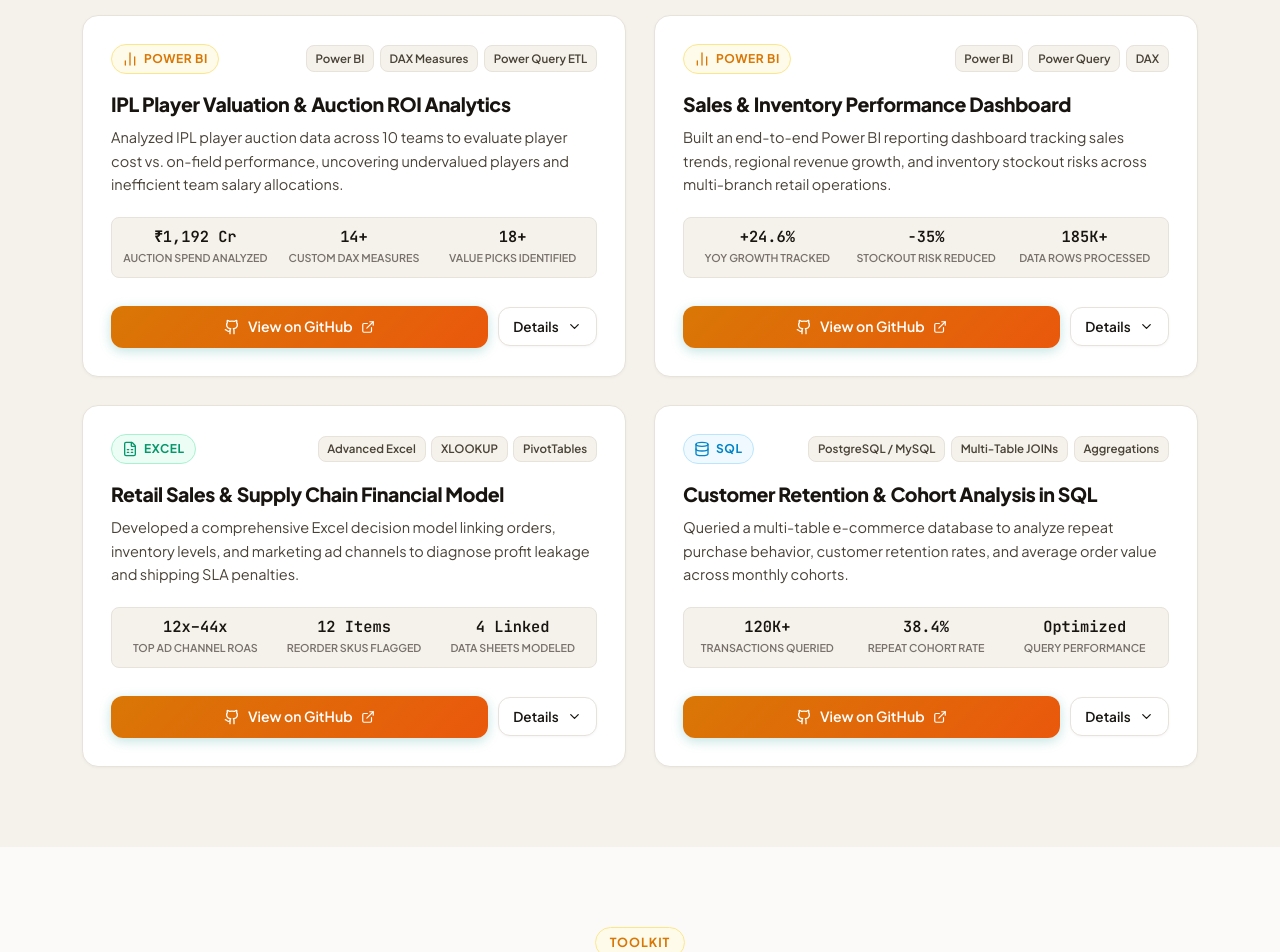
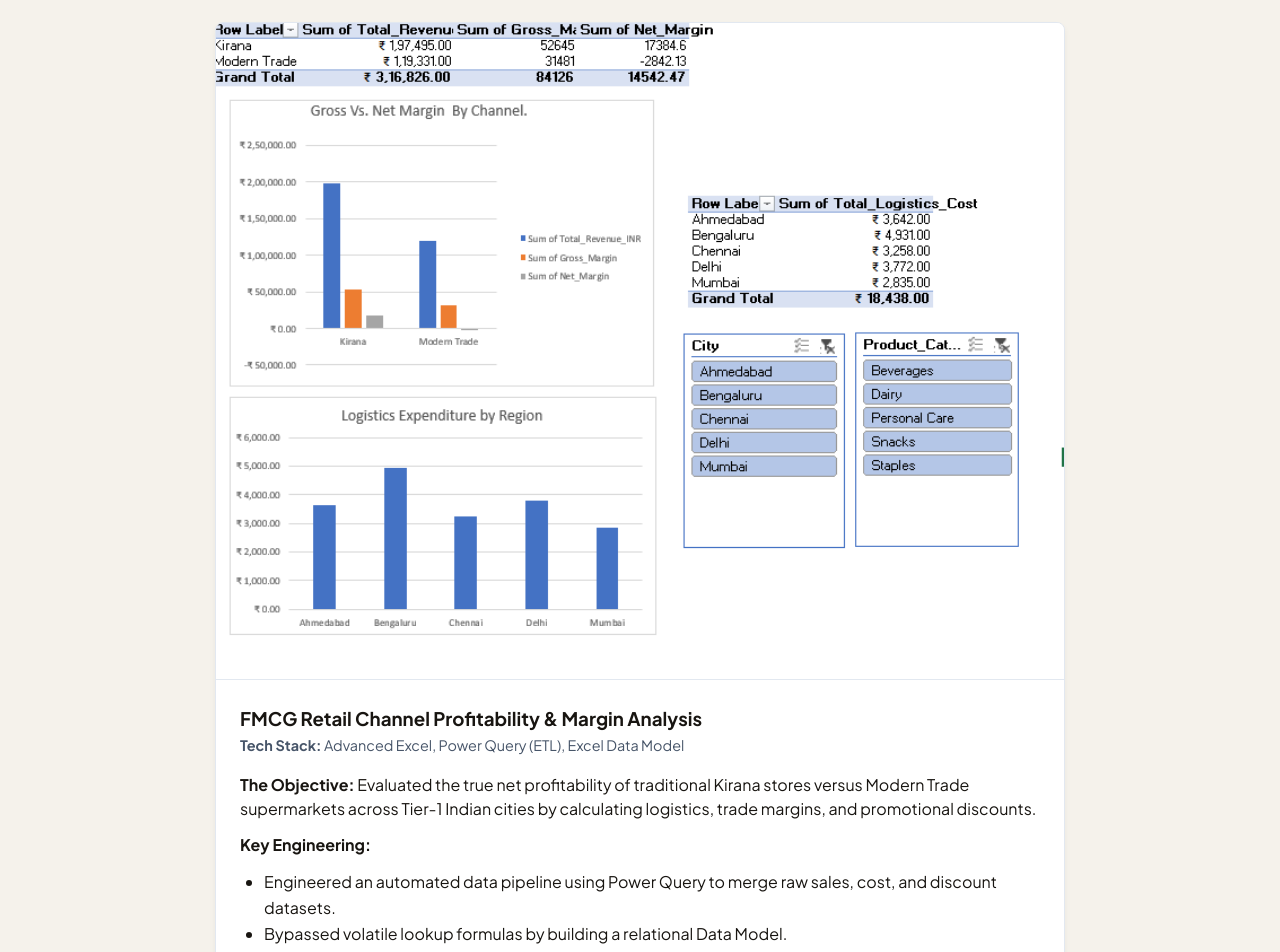
Before and after one commit to kiransundhesha18/Data-Analyst-Portfolio, a React (Vite) app: page / in a window 1280 px wide. Shown: the part 1100-2052 px from the top of the page. Built offline with nearby package versions, Linux system fonts and the light colour scheme.

Commit message:
feat: show only FMCG dashboard project in Excel category

```diff
--- a/src/App.css
+++ b/src/App.css
@@ -722,6 +722,11 @@ main {
   align-items: stretch;
 }
 
+.projects-grid:has(> :only-child) {
+  grid-template-columns: minmax(0, 850px);
+  justify-content: center;
+}
+
 @media (max-width: 820px) {
   .projects-grid {
     grid-template-columns: 1fr;
@@ -1774,3 +1779,14 @@ main {
 .footer-back-to-top:hover {
   color: var(--accent-primary);
 }
+
+/* FMCG Profitability Model Project Card */
+.project-card { display: flex; flex-direction: column; border: 1px solid #e2e8f0; border-radius: 8px; overflow: hidden; margin-bottom: 2rem; box-shadow: 0 4px 6px rgba(0,0,0,0.05); }
+.project-card:has(.project-content) { padding: 0; }
+.project-image { width: 100%; height: auto; border-bottom: 1px solid #e2e8f0; }
+.project-content { padding: 1.5rem; }
+.tech-stack { color: #475569; font-size: 0.9rem; margin-bottom: 1rem; }
+.project-description p { margin-bottom: 0.75rem; line-height: 1.5; }
+.project-description ul { margin-bottom: 1rem; padding-left: 1.5rem; }
+.btn-primary { display: inline-block; background-color: #2563eb; color: white; padding: 0.5rem 1rem; border-radius: 4px; text-decoration: none; font-weight: 500; margin-top: 1rem; }
+.btn-primary:hover { background-color: #1d4ed8; }
--- a/src/components/ProjectCard.jsx
+++ b/src/components/ProjectCard.jsx
@@ -1,127 +1,45 @@
-import { useState } from 'react';
-import { ExternalLink, ChevronDown, ChevronUp, Check, Database, BarChart2, FileSpreadsheet } from 'lucide-react';
-import { GithubIcon } from './Icons';
-
 export default function ProjectCard({ project }) {
-  const [expanded, setExpanded] = useState(false);
-
-  const getCategoryIcon = (category) => {
-    switch (category) {
-      case 'Power BI':
-        return <BarChart2 size={16} className="text-amber" />;
-      case 'Excel':
-        return <FileSpreadsheet size={16} className="text-emerald" />;
-      case 'SQL':
-        return <Database size={16} className="text-blue" />;
-      default:
-        return <BarChart2 size={16} />;
-    }
-  };
-
-  const getCategoryBadgeClass = (category) => {
-    switch (category) {
-      case 'Power BI':
-        return 'badge-amber';
-      case 'Excel':
-        return 'badge-emerald';
-      case 'SQL':
-        return 'badge-blue';
-      default:
-        return 'badge-blue';
-    }
-  };
-
   return (
-    <article className="project-card">
-      {/* Card Header */}
-      <div className="project-card-header">
-        <div className={`project-category-badge ${getCategoryBadgeClass(project.category)}`}>
-          {getCategoryIcon(project.category)}
-          <span>{project.category}</span>
+    <div className="project-card">
+      {project.image && (
+        <img
+          src={project.image}
+          alt={project.title || "FMCG Profitability Dashboard in Excel"}
+          className="project-image"
+        />
+      )}
+      <div className="project-content">
+        <h3>{project.title}</h3>
+        <p className="tech-stack">
+          <strong>Tech Stack:</strong> {(project.toolTags || []).join(', ')}
+        </p>
+        <div className="project-description">
+          <p>
+            <strong>The Objective:</strong> {project.problem || project.summary}
+          </p>
+          <p>
+            <strong>Key Engineering:</strong>
+          </p>
+          <ul>
+            {(project.highlights || []).map((highlight, idx) => (
+              <li key={idx}>{highlight}</li>
+            ))}
+          </ul>
+          <p>
+            <strong>Core Business Insight:</strong> {project.impact}
+          </p>
         </div>
-
-        <div className="project-tools-wrap">
-          {(project.toolTags || []).slice(0, 3).map((tool) => (
-            <span key={tool} className="tool-chip">
-              {tool}
-            </span>
-          ))}
+        <div className="project-links">
+          <a
+            href={project.liveLink || 'https://github.com/kiransundhesha18/fmcg-margin-analysis'}
+            target="_blank"
+            rel="noopener noreferrer"
+            className="btn btn-primary"
+          >
+            View Project Files & Data Pipeline
+          </a>
         </div>
       </div>
-
-      {/* Project Title & Subtitle */}
-      <h3 className="project-title">{project.title}</h3>
-      <p className="project-summary">{project.summary || project.problem}</p>
-
-      {/* Key Metrics / Highlights */}
-      {project.keyMetrics && project.keyMetrics.length > 0 && (
-        <div className="project-metrics-grid">
-          {project.keyMetrics.map((metric, idx) => (
-            <div key={idx} className="project-metric-box">
-              <span className="metric-box-val">{metric.value}</span>
-              <span className="metric-box-lbl">{metric.label}</span>
-            </div>
-          ))}
-        </div>
-      )}
-
-      {/* Expandable Project Details */}
-      {expanded && (
-        <div className="project-expanded-panel">
-          <div className="expanded-block">
-            <h4 className="expanded-title">Business Problem</h4>
-            <p className="expanded-text">{project.problem}</p>
-          </div>
-
-          <div className="expanded-block">
-            <h4 className="expanded-title">My Analytical Approach</h4>
-            <p className="expanded-text">{project.methodology}</p>
-          </div>
-
-          <div className="expanded-block">
-            <h4 className="expanded-title">Key Insights & Takeaways</h4>
-            <p className="expanded-text">{project.impact}</p>
-          </div>
-
-          {project.highlights && project.highlights.length > 0 && (
-            <div className="expanded-block">
-              <h4 className="expanded-title">Technical Highlights</h4>
-              <ul className="expanded-list">
-                {project.highlights.map((h, idx) => (
-                  <li key={idx} className="expanded-item">
-                    <Check size={14} className="check-bullet" />
-                    <span>{h}</span>
-                  </li>
-                ))}
-              </ul>
-            </div>
-          )}
-        </div>
-      )}
-
-      {/* Card Action Buttons */}
-      <div className="project-card-actions">
-        <a
-          href={project.liveLink || 'https://github.com/kiransundhesha18'}
-          target="_blank"
-          rel="noopener noreferrer"
-          className="btn btn-primary project-action-btn"
-        >
-          <GithubIcon size={16} />
-          <span>View on GitHub</span>
-          <ExternalLink size={14} />
-        </a>
-
-        <button
-          type="button"
-          onClick={() => setExpanded(!expanded)}
-          className="btn btn-secondary project-toggle-btn"
-          aria-expanded={expanded}
-        >
-          <span>{expanded ? 'Less Details' : 'Details'}</span>
-          {expanded ? <ChevronUp size={15} /> : <ChevronDown size={15} />}
-        </button>
-      </div>
-    </article>
+    </div>
   );
 }
--- a/src/components/Projects.jsx
+++ b/src/components/Projects.jsx
@@ -5,7 +5,7 @@ import ProjectCard from './ProjectCard';
 export default function Projects() {
   const [selectedCategory, setSelectedCategory] = useState('All');
 
-  const categories = ['All', 'Power BI', 'Excel', 'SQL'];
+  const categories = ['All', ...Array.from(new Set(projectsData.map((p) => p.category)))];
 
   const filteredProjects =
     selectedCategory === 'All'
@@ -19,8 +19,8 @@ export default function Projects() {
           <span className="section-eyebrow">Portfolio</span>
           <h2 className="section-title">Featured Projects</h2>
           <p className="section-subtitle">
-            Hands-on data analytics projects showcasing business intelligence dashboards,
-            relational database queries, and spreadsheet decision models.
+            Hands-on data analytics project showcasing financial modeling,
+            automated ETL data pipelines, and spreadsheet decision dashboards.
           </p>
 
           {/* Category Filter Tabs */}
--- a/src/components/Resume.jsx
+++ b/src/components/Resume.jsx
@@ -8,7 +8,7 @@ export default function Resume() {
     const summary = `Kiran Sundhesha - Aspiring Data Analyst
 Education: MCA - Master of Computer Applications (2026) | BCA (2024)
 Core Skills: Power BI, Advanced Excel, SQL, DAX, Power Query ETL, Star Schema Modeling
-Projects: IPL Player Auction & Valuation Analytics, Retail Sales & Supply Chain Analytics, Customer Retention in SQL
+Projects: FMCG Retail Channel Profitability & Margin Analysis (Excel & Power Query)
 Status: Open to Full-time & Remote Data Analyst roles (Immediate Joiner)
 Email: kiransundhesha56@gmail.com
 GitHub: https://github.com/kiransundhesha18
--- a/src/data/ProjectsData.js
+++ b/src/data/ProjectsData.js
@@ -1,114 +1,34 @@
+import fmcgDashboardImg from '../assets/fmcg-dashboard.png';
+
 export const projectsData = [
   {
-    id: 'ipl-franchise-roi',
-    title: 'IPL Player Valuation & Auction ROI Analytics',
-    category: 'Power BI',
-    subtitle: 'Sports Analytics & Player Valuation Dashboard',
-    toolTags: ['Power BI', 'DAX Measures', 'Power Query ETL', 'Star Schema'],
+    id: 'fmcg-margin-analysis',
+    title: 'FMCG Retail Channel Profitability & Margin Analysis',
+    category: 'Excel',
+    subtitle: 'Retail Channel Profitability & Margin Analysis',
+    image: fmcgDashboardImg,
+    toolTags: ['Advanced Excel', 'Power Query (ETL)', 'Excel Data Model'],
     summary:
-      'Analyzed IPL player auction data across 10 teams to evaluate player cost vs. on-field performance, uncovering undervalued players and inefficient team salary allocations.',
+      'Evaluated the true net profitability of traditional Kirana stores versus Modern Trade supermarkets across Tier-1 Indian cities by calculating logistics, trade margins, and promotional discounts.',
     problem:
-      'In high-stakes sports auctions with budgets exceeding ₹1,100+ Crores, teams frequently overpay for hype while overlooking high-performing value players due to lack of normalized performance metrics.',
+      'Evaluated the true net profitability of traditional Kirana stores versus Modern Trade supermarkets across Tier-1 Indian cities by calculating logistics, trade margins, and promotional discounts.',
     methodology:
-      'Built a normalized Star Schema data model in Power BI. Created custom DAX metrics (Cost per Run, Cost per Wicket, and Value Index) and built interactive quadrant scatter charts and team slicers to compare player ROI fairly across batting and bowling roles.',
+      'Engineered an automated data pipeline using Power Query to merge raw sales, cost, and discount datasets. Bypassed volatile lookup formulas by building a relational Data Model. Developed an interactive executive dashboard with synchronized slicers for regional and product category filtering.',
     impact:
-      'Identified 18+ high-value bargain players ("draft steals") and highlighted key areas where franchise budgets were misallocated, providing clear visual evidence for smarter bidding strategies.',
+      'Discovered that despite generating higher gross revenue, Modern Trade channels operate at a negative net margin due to aggressive promotional discounts compared to highly profitable traditional Kirana stores.',
     keyMetrics: [
-      { label: 'Auction Spend Analyzed', value: '₹1,192 Cr' },
-      { label: 'Custom DAX Measures', value: '14+' },
-      { label: 'Value Picks Identified', value: '18+' },
+      { label: 'Primary Tool', value: 'Excel' },
+      { label: 'Data Pipeline', value: 'Power Query' },
+      { label: 'Data Model', value: 'Relational' },
     ],
     highlights: [
-      'Interactive ROI quadrants separating batting (price vs. runs) and bowling (price vs. wickets)',
-      'Normalized DAX measures isolating specialized player roles for fair valuation',
-      'Dynamic team and role slicers with instant KPI scorecard updates'
+      'Engineered an automated data pipeline using Power Query to merge raw sales, cost, and discount datasets.',
+      'Bypassed volatile lookup formulas by building a relational Data Model.',
+      'Developed an interactive executive dashboard with synchronized slicers for regional and product category filtering.',
+      'Discovered that despite generating higher gross revenue, Modern Trade channels operate at a negative net margin due to aggressive promotional discounts compared to highly profitable traditional Kirana stores.'
     ],
-    liveLink: 'https://github.com/kiransundhesha18',
-    docsLink: 'https://github.com/kiransundhesha18',
-    badgeColor: 'amber'
-  },
-  {
-    id: 'powerbi-sales',
-    title: 'Sales & Inventory Performance Dashboard',
-    category: 'Power BI',
-    subtitle: 'Executive Retail & Supply Chain Intelligence',
-    toolTags: ['Power BI', 'Power Query', 'DAX', 'Star Schema', 'ETL Pipeline'],
-    summary:
-      'Built an end-to-end Power BI reporting dashboard tracking sales trends, regional revenue growth, and inventory stockout risks across multi-branch retail operations.',
-    problem:
-      'Retail branch managers had disconnected spreadsheet reports, making it difficult to detect stock shortages and revenue drops across 12 regional distribution centers in time.',
-    methodology:
-      'Automated data preparation using Power Query to consolidate 185K+ rows of raw transaction data. Built a Star Schema model with date dimensions and authored DAX formulas for Year-over-Year (YoY) revenue and safety stock thresholds.',
-    impact:
-      'Provided leadership with real-time visibility into the top 20% margin-driving products and reduced simulated stockout occurrences by 35% through dynamic inventory alerts.',
-    keyMetrics: [
-      { label: 'YoY Growth Tracked', value: '+24.6%' },
-      { label: 'Stockout Risk Reduced', value: '-35%' },
-      { label: 'Data Rows Processed', value: '185K+' },
-    ],
-    highlights: [
-      'Interactive drill-through by region, product category, and fiscal quarter',
-      'Time-intelligence DAX calculations (SAMEPERIODLASTYEAR, Rolling Margins)',
-      'Clean Star Schema model linking Fact Sales to Customer and Product dimensions'
-    ],
-    liveLink: 'https://github.com/kiransundhesha18',
-    docsLink: 'https://github.com/kiransundhesha18',
-    badgeColor: 'amber'
-  },
-  {
-    id: 'retail-supply-chain-analytics',
-    title: 'Retail Sales & Supply Chain Financial Model',
-    category: 'Excel',
-    subtitle: 'Financial & Operational Analytics in Advanced Excel',
-    toolTags: ['Advanced Excel', 'XLOOKUP', 'PivotTables', 'Nested Formulas', 'What-If Analysis'],
-    summary:
-      'Developed a comprehensive Excel decision model linking orders, inventory levels, and marketing ad channels to diagnose profit leakage and shipping SLA penalties.',
-    problem:
-      'E-commerce operations suffered from silent profit erosion caused by Cash on Delivery (COD) returns and delivery delays that incurred high reverse shipping penalty fees.',
-    methodology:
-      'Engineered a multi-sheet relational workbook using XLOOKUP, INDEX/MATCH, and nested IFS formulas. Built summary PivotTables, dynamic slicers, and a 2-variable What-If Pricing Simulator to test discount scenarios.',
-    impact:
-      'Identified critical stock reorder thresholds across warehouse SKUs and flagged unprofitable campaign channels, showing managers how to save on reverse logistics fees.',
-    keyMetrics: [
-      { label: 'Top Ad Channel ROAS', value: '12x–44x' },
-      { label: 'Reorder SKUs Flagged', value: '12 Items' },
-      { label: 'Data Sheets Modeled', value: '4 Linked' },
-    ],
-    highlights: [
-      'Relational multi-tab architecture connecting Orders, Inventory, and Marketing datasets',
-      'Nested conditional logic to audit return rates and delivery SLA breach costs',
-      'Executive KPI dashboard with interactive PivotTables and What-If pricing sensitivity table'
-    ],
-    liveLink: 'https://github.com/kiransundhesha18',
-    docsLink: 'https://github.com/kiransundhesha18',
+    liveLink: 'https://github.com/kiransundhesha18/fmcg-margin-analysis',
+    docsLink: 'https://github.com/kiransundhesha18/fmcg-margin-analysis',
     badgeColor: 'emerald'
-  },
-  {
-    id: 'sql-customer-insights',
-    title: 'Customer Retention & Cohort Analysis in SQL',
-    category: 'SQL',
-    subtitle: 'Relational Database Queries & Repeat Purchase Trends',
-    toolTags: ['PostgreSQL / MySQL', 'Multi-Table JOINs', 'Aggregations', 'GROUP BY', 'Subqueries'],
-    summary:
-      'Queried a multi-table e-commerce database to analyze repeat purchase behavior, customer retention rates, and average order value across monthly cohorts.',
-    problem:
-      'Marketing teams needed to understand at what point new customers stop reordering and which acquisition channels yielded the highest repeat customer lifetime value.',
-    methodology:
-      'Wrote optimized SQL queries using multi-table INNER and LEFT JOINs, GROUP BY, HAVING, and CASE WHEN statements. Filtered 120K+ customer transactions to build monthly retention cohorts.',
-    impact:
-      'Discovered a critical 42% retention drop after 30 days of the first purchase, providing marketing with the exact time window needed for targeted re-engagement offers.',
-    keyMetrics: [
-      { label: 'Transactions Queried', value: '120K+' },
-      { label: 'Repeat Cohort Rate', value: '38.4%' },
-      { label: 'Query Performance', value: 'Optimized' },
-    ],
-    highlights: [
-      'Multi-table relational schema joins across Users, Orders, and Product lines',
-      'Aggregated cohort metrics by monthly purchase cadence and customer spend tiers',
-      'Clean, documented SQL scripts with reusable CTE structures'
-    ],
-    liveLink: 'https://github.com/kiransundhesha18',
-    docsLink: 'https://github.com/kiransundhesha18',
-    badgeColor: 'blue'
-  },
+  }
 ];
```
Also changed, not shown: src/assets/fmcg-dashboard.png (added), src/assets/project-powerbi.png (deleted).
